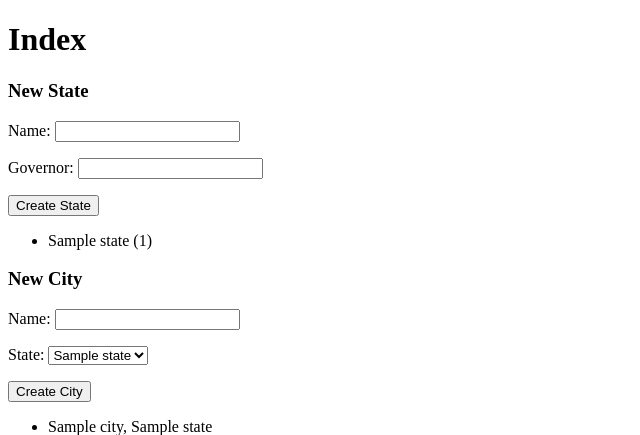
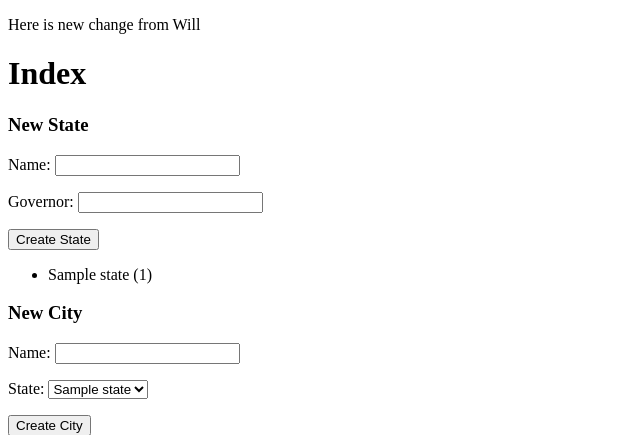
Before and after one commit to madjaqk/collab_demo, a Django app: template apps/states/templates/states/index.html in a window 1280 px wide. Shown: the top 435 px of the page, without its empty margins (0-640 px from the left). Run offline with Django 3.2, Linux system fonts and the light colour scheme; the template is opened without the code that fills it: values that come from a table or form of the project are taken from there, others are empty; tables that the repository leaves empty hold one stand-in row (values such as "Sample post"); parts of the project's set-up code (start-up, migrations or seed data) failed here and were passed over.

Commit message:
made a change to index

```diff
--- a/apps/states/templates/states/index.html
+++ b/apps/states/templates/states/index.html
@@ -4,6 +4,7 @@
 		<title></title>
 	</head>
 	<body>
+		<p>Here is new change from Will</p>
 		<h1>Index</h1>
 		<h3>New State</h3>
 		<form action="{% url 'create' %}" method="POST">
```
